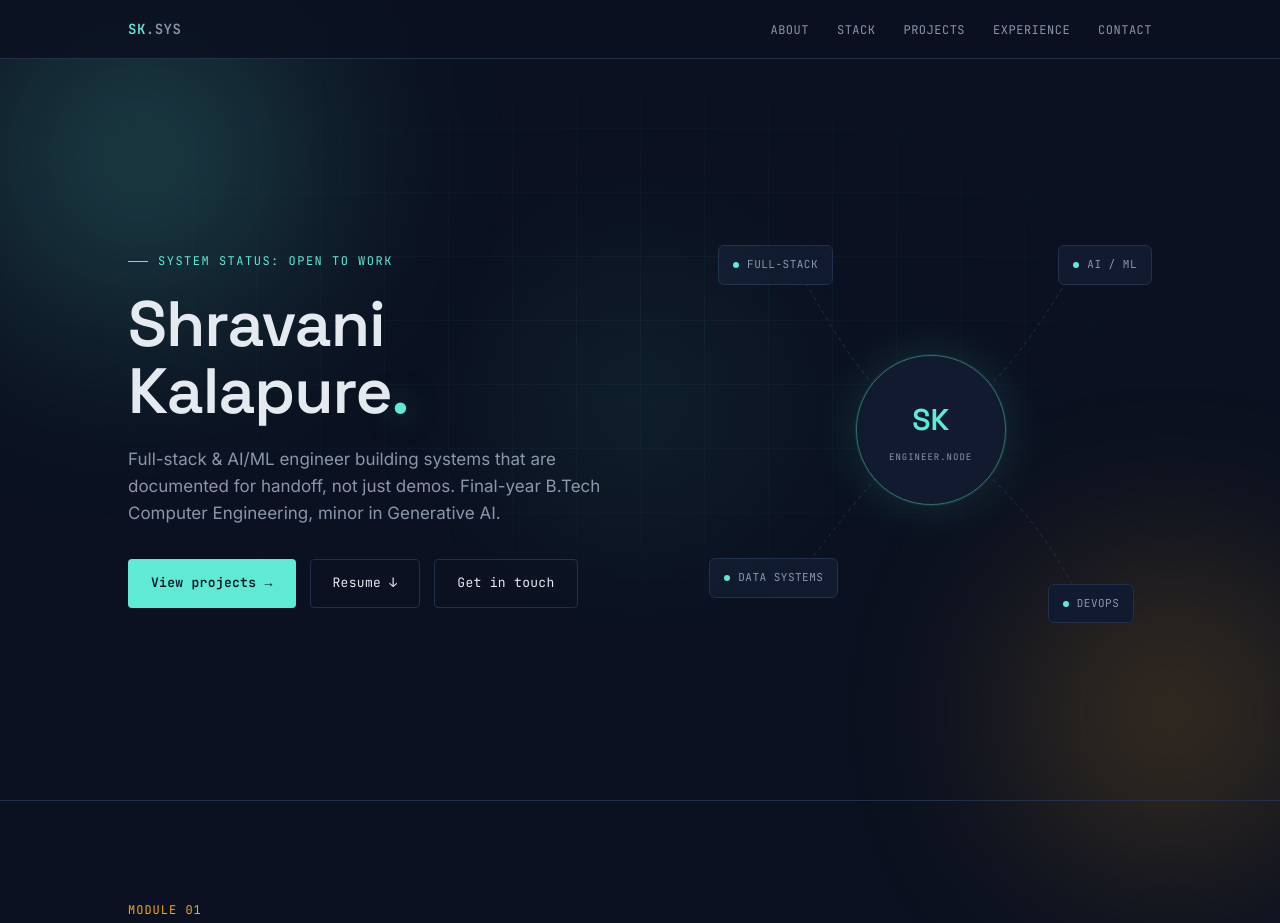
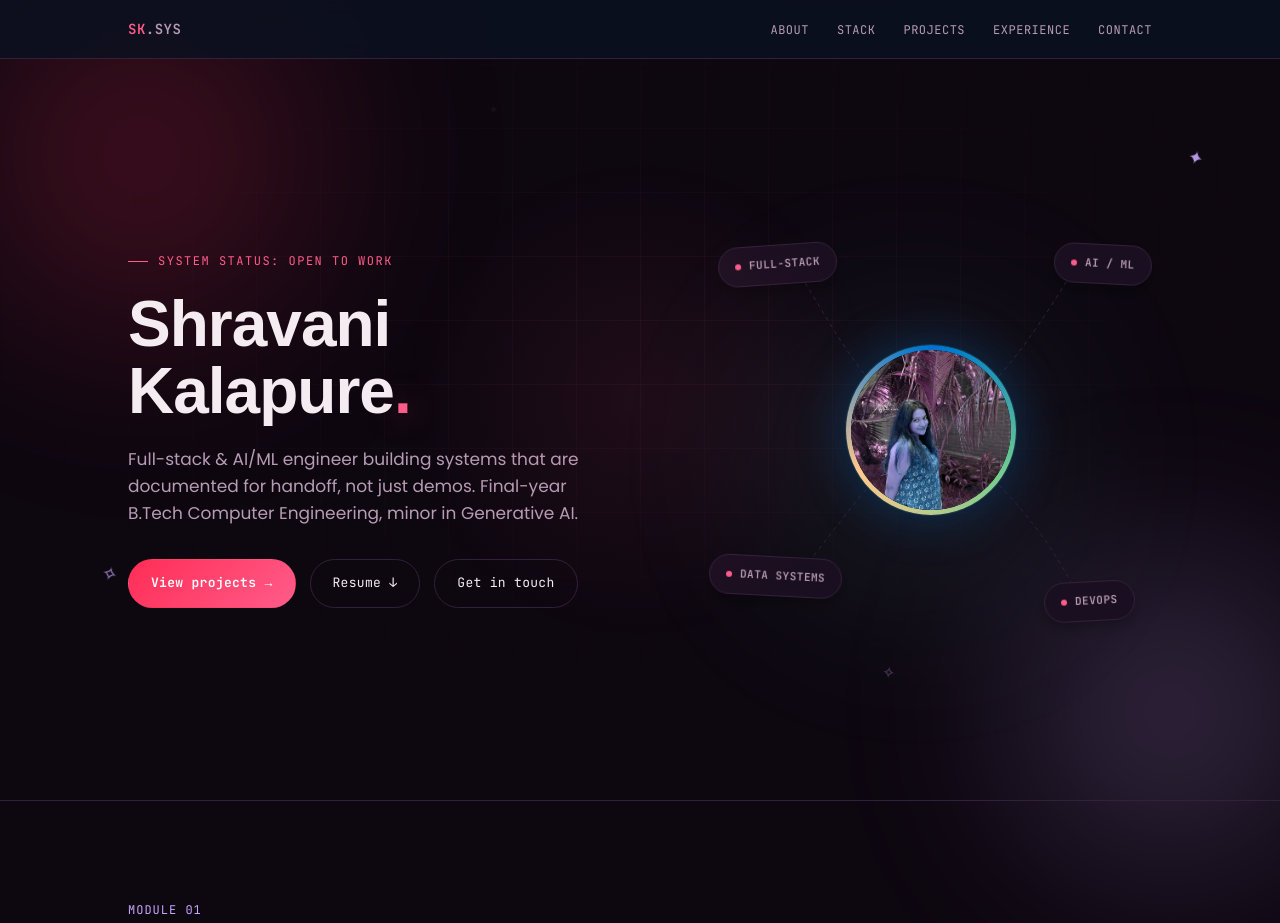
Before and after one commit to shravanikalapure/portfolio, a plain HTML site: page index.html in a window 1280 px wide. Shown: the top 923 px of the page. Drawn offline with Linux system fonts and the light colour scheme; a web font is replaced by a local one.

Commit message:
Revamp styles and add interactive elements
Updated color scheme and added new elements for visual enhancement.

```diff
--- a/index.html
+++ b/index.html
@@ -7,19 +7,21 @@
 <meta name="description" content="Portfolio of Shravani Kalapure — Full-Stack & AI/ML Engineer, final-year B.Tech Computer Engineering.">
 <link rel="preconnect" href="https://fonts.googleapis.com">
 <link rel="preconnect" href="https://fonts.gstatic.com" crossorigin>
-<link href="https://fonts.googleapis.com/css2?family=Space+Grotesk:wght@400;500;600;700&family=Inter:wght@400;500;600&family=JetBrains+Mono:wght@400;500;600&display=swap" rel="stylesheet">
+<link href="https://fonts.googleapis.com/css2?family=Unbounded:wght@500;600;700;800&family=Poppins:wght@400;500;600;700&family=JetBrains+Mono:wght@400;500;600&display=swap" rel="stylesheet">
 <style>
   :root{
-    --bg:#0B1120;
-    --surface:#111A2E;
-    --surface-2:#0E1626;
-    --grid:#1E2A44;
-    --teal:#5EEAD4;
-    --teal-dim:#2E6F68;
-    --amber:#F5A623;
-    --text:#E5E9F0;
-    --muted:#8B96AC;
-    --border:#22304A;
+    --bg:#0D0710;
+    --surface:#1A0F20;
+    --surface-2:#170B1C;
+    --grid:#2A1830;
+    --teal:#FF5C8A;          /* cherry-coke pink/red pop, replaces old teal accent */
+    --teal-dim:#7A2E45;
+    --amber:#C9A7FF;          /* lavender pastel pop */
+    --neon:#FF2D55;           /* cherry coke red */
+    --neon2:#7FE7DC;          /* mint pastel pop for contrast sparkle */
+    --text:#F5ECF2;
+    --muted:#B79CB4;
+    --border:#33203B;
     --max:1080px;
   }
   *{box-sizing:border-box; margin:0; padding:0;}
@@ -27,7 +29,7 @@
   body{
     background:var(--bg);
     color:var(--text);
-    font-family:'Inter', sans-serif;
+    font-family:'Poppins', sans-serif;
     line-height:1.6;
     overflow-x:hidden;
     position:relative;
@@ -38,8 +40,8 @@
     position:absolute;
     inset:0;
     background-image:
-      linear-gradient(rgba(94,234,212,0.05) 1px, transparent 1px),
-      linear-gradient(90deg, rgba(94,234,212,0.05) 1px, transparent 1px);
+      linear-gradient(rgba(255,92,138,0.06) 1px, transparent 1px),
+      linear-gradient(90deg, rgba(255,92,138,0.06) 1px, transparent 1px);
     background-size:64px 64px;
     -webkit-mask-image:radial-gradient(ellipse 70% 60% at 50% 40%, black 0%, transparent 75%);
     mask-image:radial-gradient(ellipse 70% 60% at 50% 40%, black 0%, transparent 75%);
@@ -60,7 +62,7 @@
   }
   .orb-1{
     width:420px; height:420px;
-    background:radial-gradient(circle, var(--teal), transparent 70%);
+    background:radial-gradient(circle, var(--neon), transparent 70%);
     top:-10%; left:-8%;
     animation:orbFloat1 14s ease-in-out infinite;
   }
@@ -69,6 +71,28 @@
     background:radial-gradient(circle, var(--amber), transparent 70%);
     bottom:-15%; right:-8%;
     animation:orbFloat2 16s ease-in-out infinite;
+  }
+  .orb-3{
+    width:300px; height:300px;
+    background:radial-gradient(circle, var(--neon2), transparent 70%);
+    top:35%; right:20%;
+    opacity:0.22;
+    animation:orbFloat1 11s ease-in-out infinite reverse;
+  }
+
+  /* sparkles */
+  .sparkle{
+    position:absolute;
+    font-size:18px;
+    color:var(--amber);
+    pointer-events:none;
+    animation:twinkle 2.6s ease-in-out infinite;
+    opacity:0;
+    z-index:1;
+  }
+  @keyframes twinkle{
+    0%,100%{ opacity:0; transform:scale(0.6) rotate(0deg); }
+    50%{ opacity:1; transform:scale(1.1) rotate(20deg); }
   }
   @keyframes orbFloat1{
     0%,100%{ transform:translate(0,0) scale(1); }
@@ -88,13 +112,13 @@
     inset:0;
     pointer-events:none;
     z-index:1;
-    background:radial-gradient(600px circle at var(--mx,50%) var(--my,50%), rgba(94,234,212,0.06), transparent 40%);
+    background:radial-gradient(600px circle at var(--mx,50%) var(--my,50%), rgba(255,92,138,0.08), transparent 40%);
     transition:background .1s ease-out;
   }
   @media (prefers-reduced-motion: reduce){
     *{animation-duration:0.01ms !important; animation-iteration-count:1 !important; transition-duration:0.01ms !important; scroll-behavior:auto !important;}
   }
-  h1,h2,h3,.display{font-family:'Space Grotesk', sans-serif;}
+  h1,h2,h3,.display{font-family:'Unbounded', sans-serif;}
   .mono{font-family:'JetBrains Mono', monospace;}
   a{color:inherit;}
   .wrap{max-width:var(--max); margin:0 auto; padding:0 28px;}
@@ -171,7 +195,7 @@
   }
   .hero h1 .accent{
     color:var(--teal);
-    text-shadow:0 0 30px rgba(94,234,212,0.5);
+    text-shadow:0 0 30px rgba(255,92,138,0.6);
   }
   .hero p.lede{
     font-size:17px; color:var(--muted); max-width:480px; margin-bottom:32px;
@@ -181,26 +205,27 @@
     font-family:'JetBrains Mono', monospace;
     font-size:13px; letter-spacing:0.3px;
     padding:13px 22px;
-    border-radius:4px;
+    border-radius:30px;
     text-decoration:none;
     display:inline-flex; align-items:center; gap:8px;
-    transition:all .25s ease;
+    transition:all .3s cubic-bezier(.34,1.56,.64,1);
     border:1px solid transparent;
     position:relative;
   }
   .btn-primary{
-    background:var(--teal); color:#0B1120; font-weight:600;
+    background:linear-gradient(135deg, var(--neon), var(--teal));
+    color:#fff; font-weight:600;
   }
   .btn-primary:hover{
-    background:#82f0dd; transform:translateY(-2px);
-    box-shadow:0 8px 24px rgba(94,234,212,0.35);
+    transform:translateY(-3px) scale(1.05) rotate(-1deg);
+    box-shadow:0 10px 28px rgba(255,45,85,0.4);
   }
   .btn-ghost{
     border-color:var(--border); color:var(--text);
   }
   .btn-ghost:hover{
-    border-color:var(--teal); color:var(--teal); transform:translateY(-2px);
-    box-shadow:0 8px 20px rgba(94,234,212,0.12);
+    border-color:var(--amber); color:var(--amber); transform:translateY(-3px) scale(1.05) rotate(1deg);
+    box-shadow:0 10px 22px rgba(201,167,255,0.25);
   }
 
   /* diagram */
@@ -213,52 +238,71 @@
     position:absolute;
     font-family:'JetBrains Mono', monospace;
     font-size:11px;
+    font-weight:600;
     background:var(--surface);
-    border:1px solid var(--border);
-    border-radius:6px;
-    padding:10px 14px;
+    border:1.5px solid var(--border);
+    border-radius:20px;
+    padding:10px 16px;
     color:var(--muted);
     letter-spacing:0.5px;
     white-space:nowrap;
     opacity:0;
-    animation:nodeIn .6s ease forwards;
-    transition:border-color .25s ease, color .25s ease, transform .25s ease, box-shadow .25s ease;
+    animation:nodeIn .7s cubic-bezier(.34,1.56,.64,1) forwards, floaty 5s ease-in-out infinite;
+    transition:border-color .25s ease, color .25s ease, transform .2s ease, box-shadow .25s ease;
     cursor:default;
+    box-shadow:0 6px 16px rgba(0,0,0,0.3);
   }
   .node:hover{
-    border-color:var(--teal); color:var(--teal);
-    transform:translateY(-2px);
-    box-shadow:0 8px 20px rgba(94,234,212,0.18);
+    border-color:var(--neon); color:var(--neon);
+    transform:translateY(-4px) scale(1.08) rotate(-3deg) !important;
+    box-shadow:0 10px 24px rgba(255,45,85,0.3);
   }
+  @keyframes floaty{
+    0%,100%{ transform:translateY(0) rotate(var(--rot,0deg)); }
+    50%{ transform:translateY(-8px) rotate(var(--rot,0deg)); }
+  }
+  .n1{top:6%; left:2%; --rot:-4deg;}
+  .n2{top:6%; right:0%; --rot:3deg;}
+  .n3{bottom:10%; left:0%; --rot:3deg;}
+  .n4{bottom:4%; right:4%; --rot:-3deg;}
   .node .dot{
     width:6px; height:6px; border-radius:50%;
     background:var(--teal); display:inline-block; margin-right:8px;
   }
   .node-center{
-    width:150px; height:150px; border-radius:50%;
+    width:170px; height:170px; border-radius:50%;
+    padding:5px;
+    background:conic-gradient(from 0deg, var(--neon), var(--amber), var(--neon2), var(--neon));
+    display:flex; align-items:center; justify-content:center;
+    z-index:2;
+    animation:centerGlow 4s ease-in-out infinite, spinRing 8s linear infinite;
+  }
+  .node-center-inner{
+    width:100%; height:100%; border-radius:50%;
     background:var(--surface);
-    border:1px solid var(--teal-dim);
     display:flex; align-items:center; justify-content:center;
     flex-direction:column;
-    z-index:2;
-    animation:centerGlow 4s ease-in-out infinite;
+    overflow:hidden;
+  }
+  .node-center-inner img{
+    width:100%; height:100%; object-fit:cover; border-radius:50%;
   }
   @keyframes centerGlow{
-    0%,100%{ box-shadow:0 0 0 1px rgba(94,234,212,0.08), 0 0 40px rgba(94,234,212,0.08); }
-    50%{ box-shadow:0 0 0 1px rgba(94,234,212,0.15), 0 0 60px rgba(94,234,212,0.2); }
+    0%,100%{ box-shadow:0 0 0 1px rgba(255,92,138,0.1), 0 0 40px rgba(255,45,85,0.25); }
+    50%{ box-shadow:0 0 0 1px rgba(201,167,255,0.2), 0 0 65px rgba(255,45,85,0.4); }
+  }
+  @keyframes spinRing{
+    0%{ filter:hue-rotate(0deg); }
+    100%{ filter:hue-rotate(360deg); }
   }
   .node-center .initials{
-    font-family:'Space Grotesk', sans-serif;
-    font-size:30px; font-weight:600; color:var(--teal);
+    font-family:'Unbounded', sans-serif;
+    font-size:26px; font-weight:700; color:var(--neon);
   }
   .node-center .role{
     font-family:'JetBrains Mono', monospace;
     font-size:9px; color:var(--muted); margin-top:6px; letter-spacing:1px;
   }
-  .n1{top:6%; left:2%;}
-  .n2{top:6%; right:0%;}
-  .n3{bottom:10%; left:0%;}
-  .n4{bottom:4%; right:4%;}
   @keyframes nodeIn{ to{opacity:1;} }
   .n1{animation-delay:.4s;} .n2{animation-delay:.6s;} .n3{animation-delay:.8s;} .n4{animation-delay:1s;}
 
@@ -342,7 +386,7 @@
   }
   .chip:hover{
     border-color:var(--teal); color:var(--teal);
-    box-shadow:0 4px 14px rgba(94,234,212,0.15);
+    box-shadow:0 4px 14px rgba(255,92,138,0.2);
     transform:translateY(-1px);
   }
   @media(max-width:640px){
@@ -357,7 +401,7 @@
     border-radius:10px;
     margin-bottom:24px;
     overflow:hidden;
-    transition:transform .3s ease, box-shadow .3s ease, border-color .3s ease;
+    transition:transform .35s cubic-bezier(.34,1.56,.64,1), box-shadow .3s ease, border-color .3s ease;
     transform-style:preserve-3d;
     will-change:transform;
     position:relative;
@@ -365,13 +409,13 @@
   .case::after{
     content:'';
     position:absolute; inset:0;
-    background:radial-gradient(500px circle at var(--cx,50%) var(--cy,50%), rgba(94,234,212,0.08), transparent 45%);
+    background:radial-gradient(500px circle at var(--cx,50%) var(--cy,50%), rgba(255,92,138,0.1), transparent 45%);
     opacity:0; transition:opacity .3s ease;
     pointer-events:none;
   }
   .case:hover{
     border-color:var(--teal-dim);
-    box-shadow:0 20px 50px -20px rgba(94,234,212,0.25), 0 0 0 1px rgba(94,234,212,0.06);
+    box-shadow:0 20px 50px -20px rgba(255,92,138,0.3), 0 0 0 1px rgba(255,92,138,0.08);
   }
   .case:hover::after{opacity:1;}
   .case-head{
@@ -393,8 +437,8 @@
     transition:all .25s ease;
   }
   .case-link:hover{
-    background:rgba(94,234,212,0.1);
-    box-shadow:0 6px 18px rgba(94,234,212,0.2);
+    background:rgba(255,92,138,0.15);
+    box-shadow:0 6px 18px rgba(255,92,138,0.25);
     transform:translateY(-1px);
   }
   .case-desc{padding:18px 26px 0; color:var(--muted); font-size:15px;}
@@ -459,7 +503,7 @@
   }
   .cert-badge:hover{
     border-color:var(--teal); color:var(--teal);
-    box-shadow:0 4px 14px rgba(94,234,212,0.15);
+    box-shadow:0 4px 14px rgba(255,92,138,0.2);
     transform:translateY(-1px);
   }
 
@@ -508,6 +552,11 @@
 <section class="hero" style="border-top:none; padding-top:140px;">
   <div class="orb orb-1"></div>
   <div class="orb orb-2"></div>
+  <div class="orb orb-3"></div>
+  <div class="sparkle" style="top:12%; left:38%;">✦</div>
+  <div class="sparkle" style="top:70%; left:8%; animation-delay:.8s;">✧</div>
+  <div class="sparkle" style="top:18%; right:6%; animation-delay:1.4s;">✦</div>
+  <div class="sparkle" style="bottom:14%; right:30%; animation-delay:.4s;">✧</div>
   <div class="wrap hero-grid">
     <div>
       <span class="eyebrow">System status: open to work</span>
@@ -527,8 +576,13 @@
         <path d="M200,210 C260,250 310,300 350,380" />
       </svg>
       <div class="node-center">
-        <div class="initials">SK</div>
-        <div class="role">ENGINEER.NODE</div>
+        <div class="node-center-inner">
+          <img src="profile.jpg" alt="Shravani Kalapure" onerror="this.style.display='none'; this.nextElementSibling.style.display='flex';">
+          <div style="display:none; flex-direction:column; align-items:center;">
+            <div class="initials">SK</div>
+            <div class="role">ENGINEER.NODE</div>
+          </div>
+        </div>
       </div>
       <div class="node n1"><span class="dot"></span>FULL-STACK</div>
       <div class="node n2"><span class="dot"></span>AI / ML</div>
@@ -825,6 +879,31 @@
         card.style.transform = 'perspective(900px) rotateX(0) rotateY(0) translateY(0)';
       });
     });
+    // sparkle cursor trail — playful pop of color following the mouse
+    const sparkleChars = ['✦','✧','✨','♡'];
+    let lastSpark = 0;
+    window.addEventListener('mousemove', (e)=>{
+      const now = Date.now();
+      if(now - lastSpark < 90) return;
+      lastSpark = now;
+      const s = document.createElement('span');
+      s.textContent = sparkleChars[Math.floor(Math.random()*sparkleChars.length)];
+      s.style.position = 'fixed';
+      s.style.left = e.clientX + 'px';
+      s.style.top = e.clientY + 'px';
+      s.style.pointerEvents = 'none';
+      s.style.fontSize = (10 + Math.random()*8) + 'px';
+      s.style.color = Math.random() > 0.5 ? '#FF5C8A' : '#C9A7FF';
+      s.style.zIndex = 999;
+      s.style.transition = 'transform 0.8s ease-out, opacity 0.8s ease-out';
+      s.style.transform = 'translate(-50%,-50%) scale(1)';
+      document.body.appendChild(s);
+      requestAnimationFrame(()=>{
+        s.style.transform = `translate(-50%,-50%) translateY(-24px) scale(0.3)`;
+        s.style.opacity = '0';
+      });
+      setTimeout(()=> s.remove(), 850);
+    }, {passive:true});
   }
 </script>
 
```
